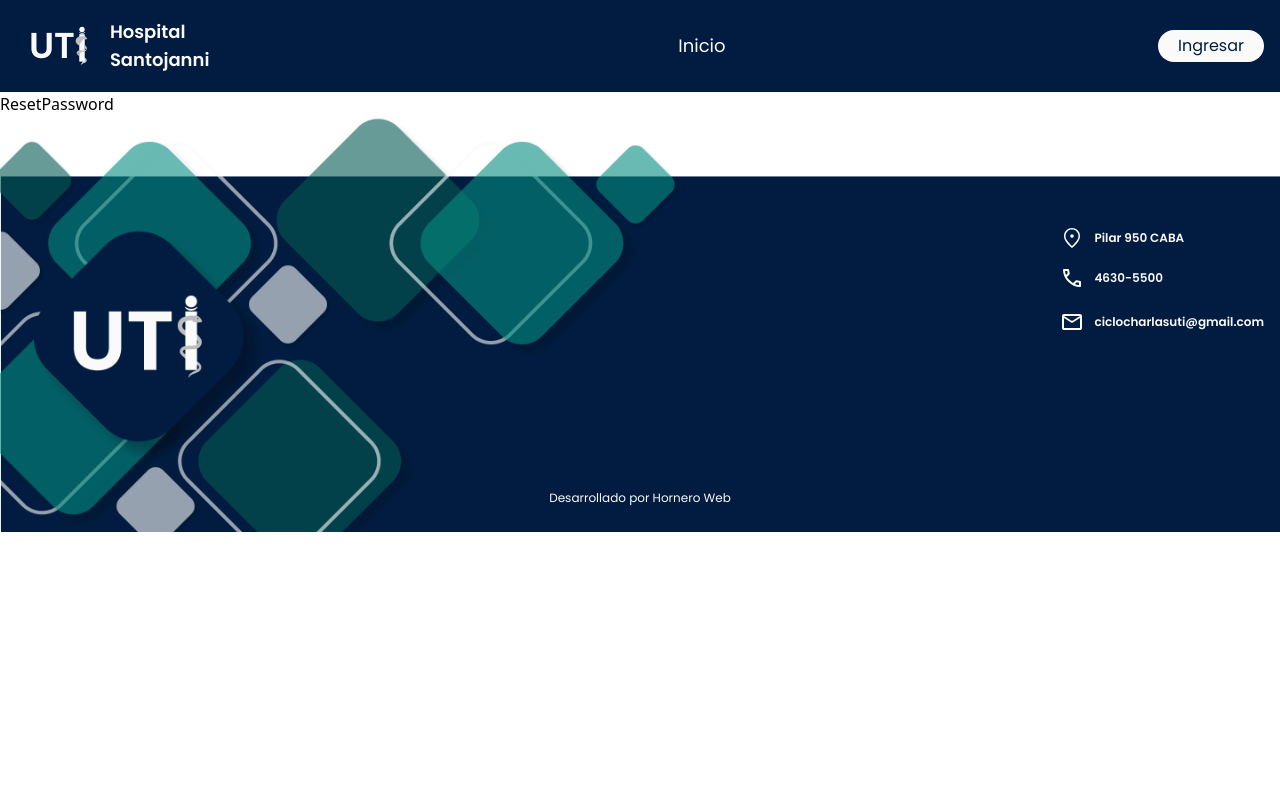
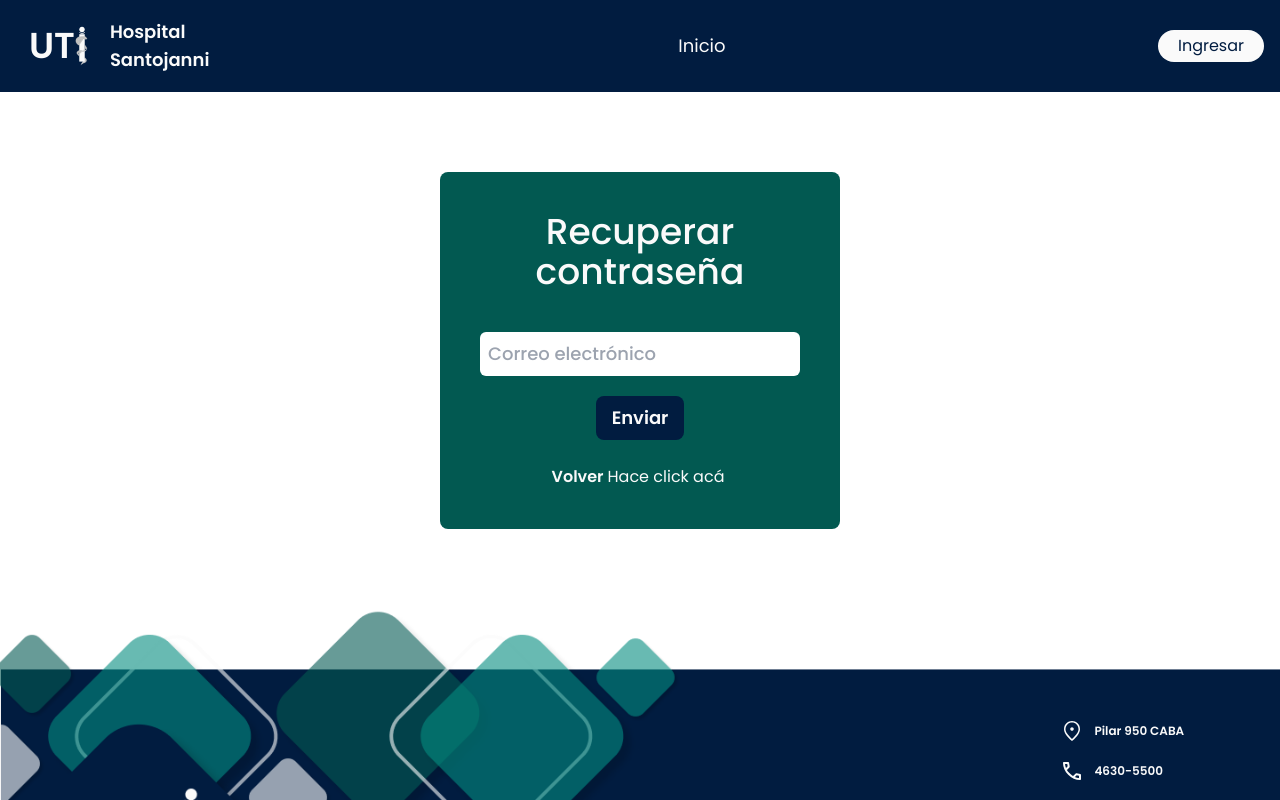
Before and after one commit to jnardi86/santojanniUTI, a React (Vite) app: page /resetpassword in a window 1280 px wide. Shown: the top 800 px of the page. Built offline with nearby package versions, Linux system fonts and the light colour scheme; no server answers.

Commit message:
adding recovery password

```diff
--- a/src/auth/context/AuthProvider.jsx
+++ b/src/auth/context/AuthProvider.jsx
@@ -2,7 +2,13 @@ import { useReducer } from 'react'
 import { AuthContext } from "./AuthContext"
 import { AUTH_KEY_LOCAL_STORAGE, AUTH_TYPES, authInitialState, authInitializer, authReducer } from '../reducer/authReducer';
 import { auth } from "../../core/config/firebase.config";
-import { createUserWithEmailAndPassword, signInWithEmailAndPassword, signOut, sendEmailVerification} from "firebase/auth";
+import {
+  createUserWithEmailAndPassword,
+  signInWithEmailAndPassword,
+  signOut,
+  sendEmailVerification,
+  sendPasswordResetEmail
+} from "firebase/auth";
 
 
 const AuthProvider = ({ children }) => {
@@ -63,6 +69,11 @@ const AuthProvider = ({ children }) => {
     console.log(response);
   }
 
+  //Password recovery
+  const passwordRecovery = async (email) => {
+    const response = sendPasswordResetEmail(auth, email)
+    return response
+  }
 
 
   return (
@@ -74,7 +85,8 @@ const AuthProvider = ({ children }) => {
         logout,
         signUp,
         signIn,
-        signOut
+        signOut,
+        passwordRecovery
       }}>
       {children}
     </AuthContext.Provider>
--- a/src/auth/hooks/useAuth.js
+++ b/src/auth/hooks/useAuth.js
@@ -9,7 +9,8 @@ export const useAuth = () => {
         logout,
         signUp,
         signIn,
-        signOut
+        signOut,
+        passwordRecovery
     } = useContext(AuthContext)
 
     return {
@@ -19,6 +20,7 @@ export const useAuth = () => {
         logout,
         signUp,
         signIn,
-        signOut
+        signOut,
+        passwordRecovery
     }
 }
--- a/src/pages/resetPassword/ResetPassword.jsx
+++ b/src/pages/resetPassword/ResetPassword.jsx
@@ -1,8 +1,47 @@
 import React from 'react'
+import { useAuth } from '../../auth/hooks/useAuth'
+import CustomButton from "../../components/customComponents/CustomButton"
+import { Link } from "react-router-dom"
 
 const ResetPassword = () => {
+  const { passwordRecovery } = useAuth();
+
+  const handlePasswordReset = async (event) => {
+    event.preventDefault();
+    const form = new FormData(event.target);
+    const { email } = Object.fromEntries(form.entries());
+    const response = await passwordRecovery(email)
+    console.log(response)
+  }
+
   return (
-    <div>ResetPassword</div>
+    <div className='rounded-lg w-[95%] flex flex-col justify-center laptop1:w-[50%] max-w-[400px] mx-auto py-10 my-20 bg-DarkGreen'>
+      <p className='pb-5 mb-5 font-poppins font-medium text-White text-center text-2xl laptop1:text-4xl'>Recuperar contraseña</p>
+      <form onSubmit={handlePasswordReset}>
+        {/* {error && <div style={{ color: 'red' }}>{error}</div>} */}
+        <div className='flex justify-center'>
+          <input
+            type="email"
+            name="email"
+            className='w-[80%] font-poppins font-medium text-lg text-DarkGreen border-none rounded-md px-2 py-2 mb-5'
+            placeholder="Correo electrónico"
+            required />
+        </div>
+
+        <div className="w-full flex justify-center">
+          <CustomButton
+            type={"submit"}
+            label={"Enviar"}
+            style={"bg-Blue py-2 px-4 text-White font-poppins font-semiBold text-lg rounded-lg hover:bg-White hover:text-DarkGreen focus:outline-none focus:shadow-outline"}
+          >
+          </CustomButton>
+        </div>
+      </form >
+      <div className="mt-6 text-center text-White">
+              <span className="font-poppins font-semiBold text-sm mr-1 laptop1:text-base">Volver</span>
+              <span className="font-poppins font-regular text-sm mr-1 laptop1:text-base"><Link to={'/login'}>Hace click acá</Link></span>
+            </div>
+    </div>
   )
 }
 
```
